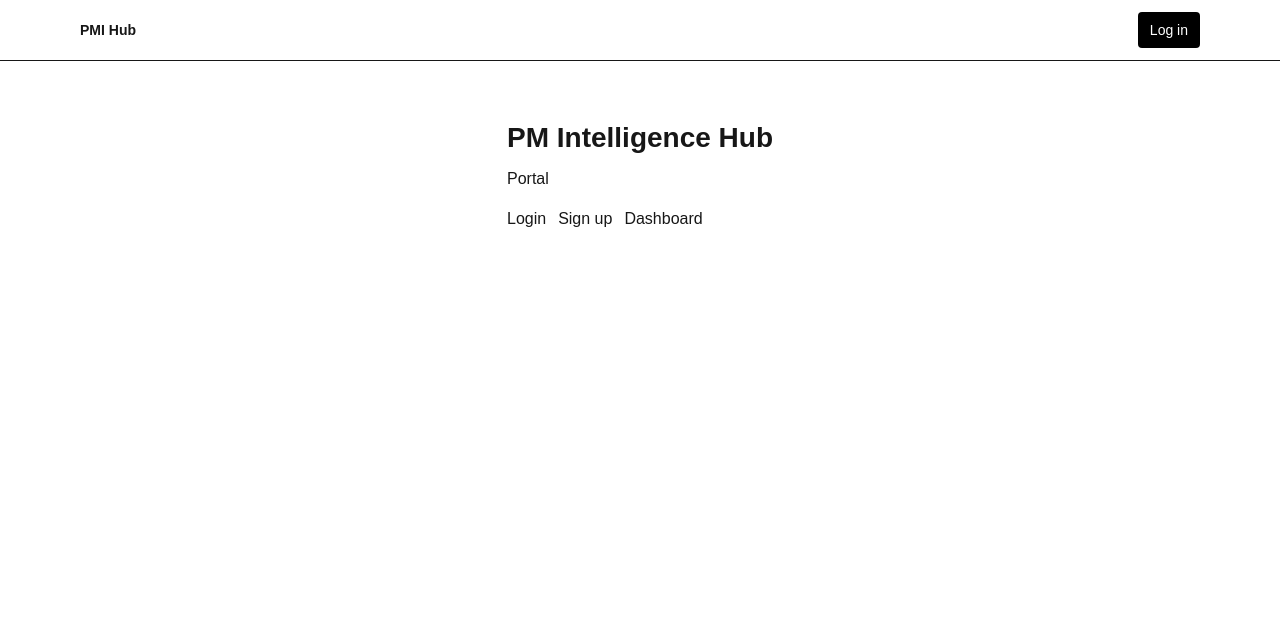
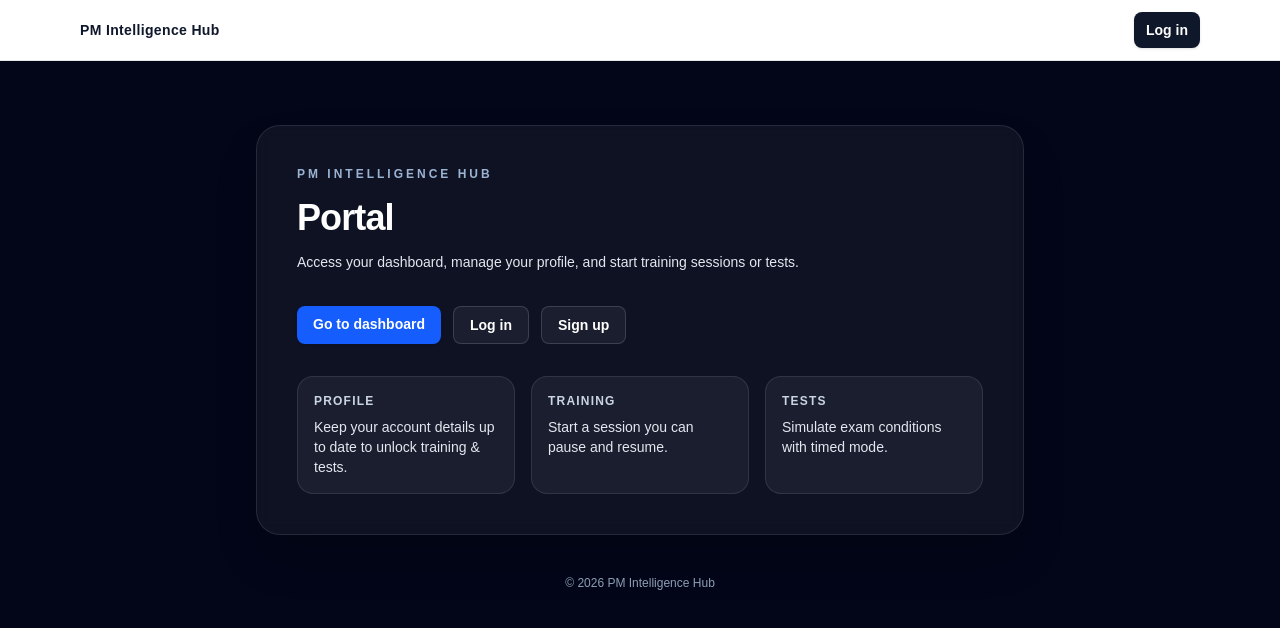
Before and after one commit to brianmadisonjr-stack/portal-claw-portal_PMIHUB, a Next.js app in the folder web/: page / in a window 1280 px wide. Shown: the top 628 px of the page. Built offline with nearby package versions, Linux system fonts and the light colour scheme.

Commit message:
Style home page + header to match app theme

```diff
--- a/web/src/app/layout.tsx
+++ b/web/src/app/layout.tsx
@@ -15,8 +15,8 @@ const geistMono = Geist_Mono({
 });
 
 export const metadata: Metadata = {
-  title: "Create Next App",
-  description: "Generated by create next app",
+  title: "PM Intelligence Hub",
+  description: "PM Intelligence Hub Portal",
 };
 
 export default function RootLayout({
--- a/web/src/app/page.tsx
+++ b/web/src/app/page.tsx
@@ -2,13 +2,61 @@ import Link from "next/link";
 
 export default function Home() {
   return (
-    <main style={{ maxWidth: 720, margin: "40px auto", padding: 16 }}>
-      <h1 style={{ fontSize: 28, fontWeight: 700 }}>PM Intelligence Hub</h1>
-      <p style={{ marginTop: 8 }}>Portal</p>
-      <div style={{ marginTop: 16, display: "flex", gap: 12 }}>
-        <Link href="/login">Login</Link>
-        <Link href="/signup">Sign up</Link>
-        <Link href="/dashboard">Dashboard</Link>
+    <main className="min-h-[calc(100vh-56px)] bg-slate-950 px-4 py-16 text-white">
+      <div className="mx-auto w-full max-w-3xl">
+        <div className="rounded-3xl border border-white/10 bg-white/5 p-8 shadow-2xl backdrop-blur sm:p-10">
+          <p className="text-xs font-semibold uppercase tracking-[0.25em] text-blue-200/80">
+            PM Intelligence Hub
+          </p>
+          <h1 className="mt-4 text-3xl font-semibold tracking-tight sm:text-4xl">
+            Portal
+          </h1>
+          <p className="mt-3 max-w-2xl text-sm leading-6 text-slate-200">
+            Access your dashboard, manage your profile, and start training sessions or tests.
+          </p>
+
+          <div className="mt-8 flex flex-wrap gap-3">
+            <Link
+              href="/dashboard"
+              className="rounded-lg bg-blue-600 px-4 py-2 text-sm font-semibold text-white shadow-sm transition hover:bg-blue-700"
+            >
+              Go to dashboard
+            </Link>
+            <Link
+              href="/login"
+              className="rounded-lg border border-white/15 bg-white/5 px-4 py-2 text-sm font-semibold text-white transition hover:bg-white/10"
+            >
+              Log in
+            </Link>
+            <Link
+              href="/signup"
+              className="rounded-lg border border-white/15 bg-white/5 px-4 py-2 text-sm font-semibold text-white transition hover:bg-white/10"
+            >
+              Sign up
+            </Link>
+          </div>
+
+          <div className="mt-8 grid gap-4 sm:grid-cols-3">
+            <div className="rounded-2xl border border-white/10 bg-white/5 p-4">
+              <p className="text-xs font-semibold uppercase tracking-widest text-slate-300">Profile</p>
+              <p className="mt-2 text-sm text-slate-200">
+                Keep your account details up to date to unlock training & tests.
+              </p>
+            </div>
+            <div className="rounded-2xl border border-white/10 bg-white/5 p-4">
+              <p className="text-xs font-semibold uppercase tracking-widest text-slate-300">Training</p>
+              <p className="mt-2 text-sm text-slate-200">Start a session you can pause and resume.</p>
+            </div>
+            <div className="rounded-2xl border border-white/10 bg-white/5 p-4">
+              <p className="text-xs font-semibold uppercase tracking-widest text-slate-300">Tests</p>
+              <p className="mt-2 text-sm text-slate-200">Simulate exam conditions with timed mode.</p>
+            </div>
+          </div>
+        </div>
+
+        <p className="mx-auto mt-10 max-w-3xl text-center text-xs text-slate-400">
+          © {new Date().getFullYear()} PM Intelligence Hub
+        </p>
       </div>
     </main>
   );
--- a/web/src/components/global-header.tsx
+++ b/web/src/components/global-header.tsx
@@ -8,14 +8,14 @@ export default function GlobalHeader() {
 
   return (
     <>
-      <header className="w-full border-b bg-white">
+      <header className="w-full border-b border-slate-900/10 bg-white/90 backdrop-blur">
         <div className="mx-auto flex max-w-6xl items-center justify-between px-4 py-3">
-          <div className="text-sm font-semibold">PMI Hub</div>
+          <div className="text-sm font-semibold tracking-wide text-slate-900">PM Intelligence Hub</div>
 
           <button
             type="button"
             onClick={() => setOpen(true)}
-            className="rounded bg-black px-3 py-2 text-sm font-medium text-white hover:bg-black/90"
+            className="rounded-lg bg-slate-900 px-3 py-2 text-sm font-semibold text-white shadow-sm transition hover:bg-slate-800"
           >
             Log in
           </button>
```
